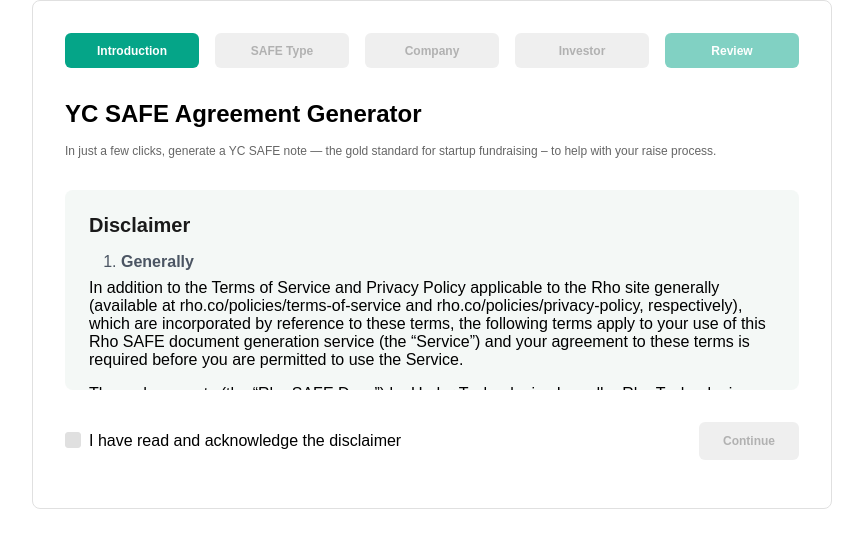
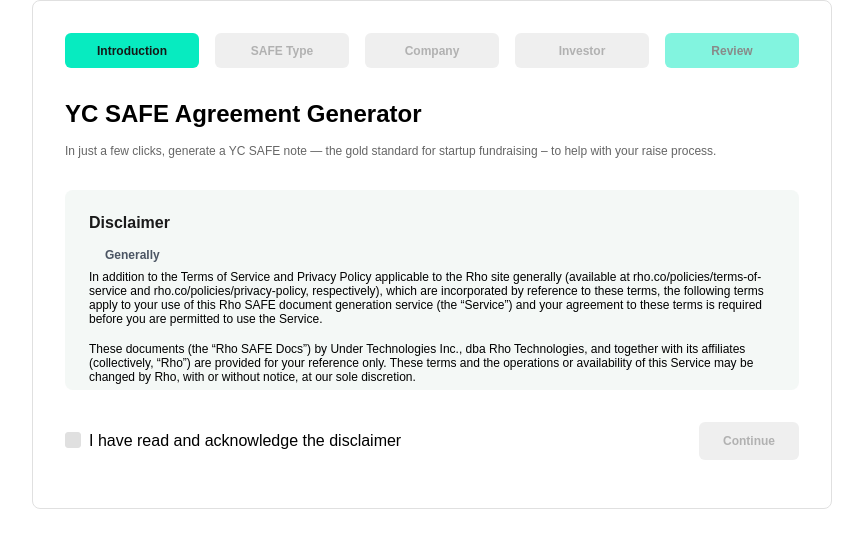
Before and after one commit to Ariels713/safenotegen, a Next.js app: page / in a window 1280 px wide. Shown: the top 548 px of the page, without its empty margins (208-1071 px from the left). Built offline with nearby package versions, Linux system fonts and the light colour scheme.

Commit message:
updating styles

```diff
--- a/src/components/SafeForm/SafeForm.module.css
+++ b/src/components/SafeForm/SafeForm.module.css
@@ -145,8 +145,8 @@
 .navItem.active,
 .navItem.validated,
 .navItem.nextEnabled {
-	background: #05a588;
-	color: #fff;
+	background: #07ebc0;
+	color: #151716;
 }
 
 .navItem:not(.disabled):hover {
@@ -297,23 +297,32 @@
 	& p + p {
 		margin-top: 1rem;
 	}
+
+	& p {
+		font-size: 12px;
+	}
 }
 
 .disclaimer h3 {
 	margin-bottom: 1rem;
 	color: #1a1a1a;
-	font-size: 1.25rem;
+	font-size: 1rem;
 	font-weight: 600;
 }
 
 .disclaimer ul {
 	margin-top: 1rem;
-	padding-left: 1.5rem;
+	padding-left: 1rem;
+	font-size: 12px;
+	list-style-type: none;
+	margin-left: 1rem;
 }
 
 .disclaimer li {
+	list-style-type: none;
 	margin-bottom: 0.5rem;
 	color: #4b5563;
+	font-size: 12px;
 }
 
 .buttonGroup {
@@ -359,7 +368,6 @@
 	.navigation {
 		flex-wrap: nowrap;
 		padding: 1rem 0;
-		/* margin: 0 -1rem; */
 		margin-bottom: .5rem;
 	}
 
--- a/src/components/SafeForm/steps/IntroductionStep.tsx
+++ b/src/components/SafeForm/steps/IntroductionStep.tsx
@@ -24,7 +24,7 @@
 
       <div className={styles.disclaimer}>
         <h3>Disclaimer</h3>
-        <ol style={{ marginLeft: "2rem" }}>
+        <ol style={{ marginLeft: "1rem" }}>
           <li>
             <strong>Generally</strong>
           </li>
@@ -59,13 +59,13 @@
           blank or unfilled fields in the documents that require your attention.
         </p>
 
-        <ol style={{ marginLeft: "2rem" }} start={2}>
+        <ol style={{ marginLeft: "1rem" }} start={2}>
           <li>
             <strong>Purposes of Rho SAFE Docs</strong>
           </li>
         </ol>
 
-        <ul style={{ marginLeft: "2rem", listStyleType: "none" }}>
+        <ul>
           <li>
             <strong>
               <span>a.{' '}</span>Legal
@@ -82,7 +82,7 @@
           relying on the Rho SAFE Docs.
         </p>
 
-        <ul style={{ marginLeft: "2rem", listStyleType: "none" }}>
+        <ul>
           <li>
             <strong>
               <span>b.{' '}</span>Tax
@@ -98,7 +98,7 @@
           or recommending to another party any transaction or matter.
         </p>
 
-        <ul style={{ marginLeft: "2rem", listStyleType: "none" }}>
+        <ul>
           <li>
             <strong>
               <span>c.{' '}</span>Investment
@@ -116,7 +116,7 @@
           businesses.
         </p>
 
-        <ul style={{ marginLeft: "2rem", listStyleType: "none" }}>
+        <ul>
           <li>
             <strong>
               <span>d.{' '}</span>Other
@@ -138,7 +138,7 @@
           than minimal.
         </p>
 
-        <ol style={{ marginLeft: "2rem" }} start={3}>
+        <ol style={{ marginLeft: "1rem" }} start={3}>
           <li>
             <strong>No Professional or Special Relationships</strong>
           </li>
@@ -151,7 +151,7 @@
           by Rho.
         </p>
 
-        <ol style={{ marginLeft: "2rem" }} start={4}>
+        <ol style={{ marginLeft: "1rem" }} start={4}>
           <li>
             <strong>Disclaimer of Warranties</strong>
           </li>
@@ -166,7 +166,7 @@
           WE CANNOT GUARANTEE IT.
         </p>
 
-        <ol style={{ marginLeft: "2rem" }} start={5}>
+        <ol style={{ marginLeft: "1rem" }} start={5}>
           <li>
             <strong>Authority</strong>
           </li>
@@ -183,7 +183,7 @@
           security of any data you provide.
         </p>
 
-        <p style={{ textDecoration: "underline", paddingBlockStart: "2rem", paddingBlockEnd: "1rem" }}>
+        <p style={{ textDecoration: "underline", paddingBlockStart: "1rem", paddingBlockEnd: "1rem" }}>
           <strong>SAFE-Specific Disclaimer</strong>
         </p>
         <p>
```
